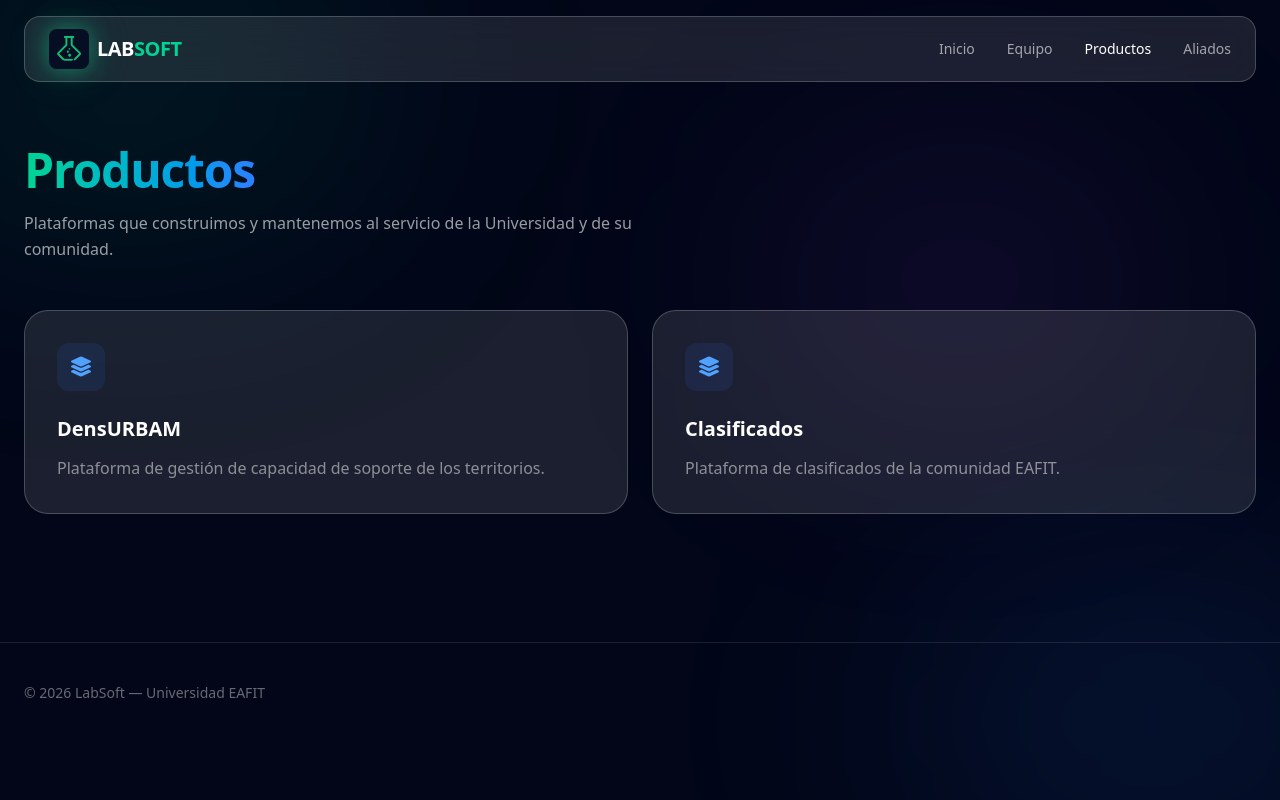
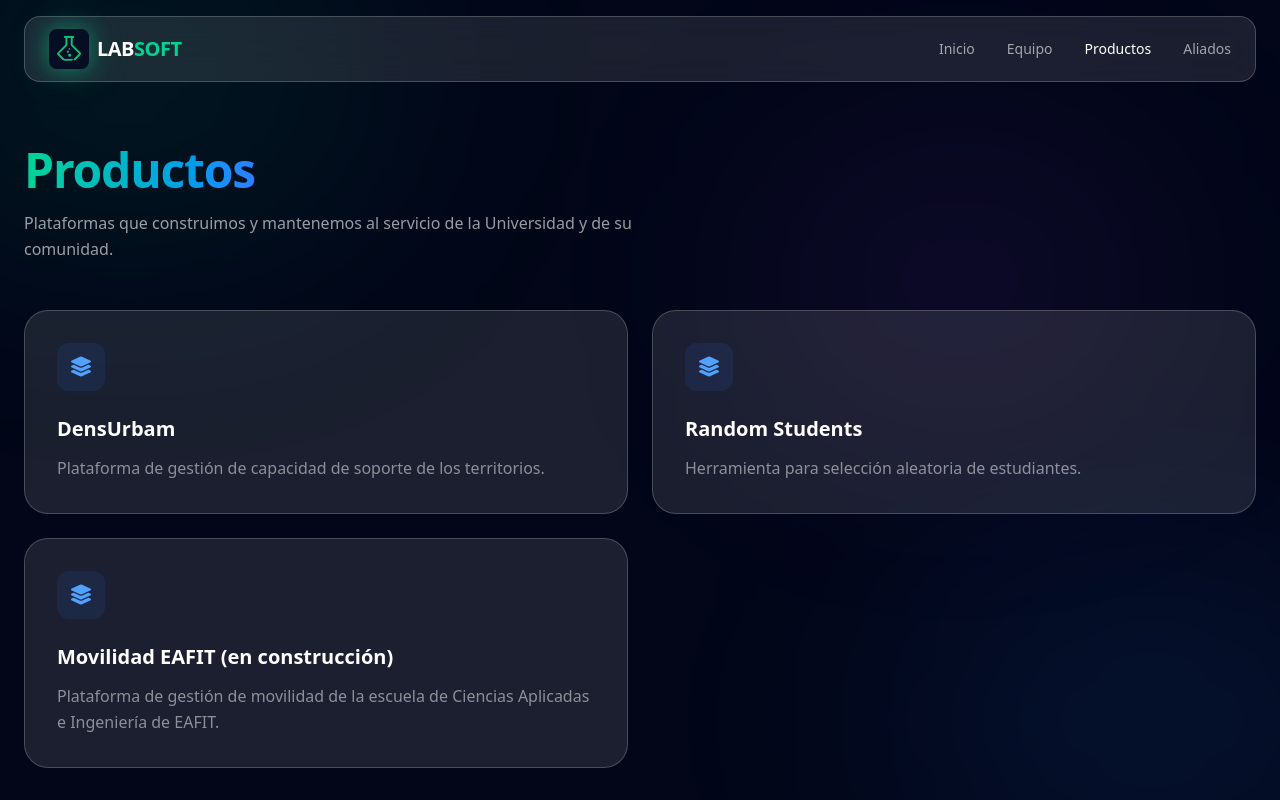
Before and after one commit to danielgara/labsoft-website, a Vue app: page /productos in a window 1280 px wide. Shown: the top 800 px of the page. Built offline with nearby package versions, Linux system fonts and the light colour scheme.

Commit message:
refactor: update interface imports and remove unused interface files

```diff
--- a/src/features/home/views/AllyIndexView.vue
+++ b/src/features/home/views/AllyIndexView.vue
@@ -1,7 +1,7 @@
 <script setup lang="ts">
 // internal application code imports
 import PageHeading from '@/shared/components/PageHeading.vue';
-import type AllyInterface from '@/shared/interfaces/AllyInterface';
+import type AllyInterface from '@/features/home/interfaces/AllyInterface';
 
 // constants
 const allies: AllyInterface[] = [
--- a/src/features/home/views/ProductIndexView.vue
+++ b/src/features/home/views/ProductIndexView.vue
@@ -1,17 +1,21 @@
 <script setup lang="ts">
 // internal application code imports
 import PageHeading from '@/shared/components/PageHeading.vue';
-import type ProductInterface from '@/shared/interfaces/ProductInterface';
+import type ProductInterface from '@/features/home/interfaces/ProductInterface';
 
 // constants
 const products: ProductInterface[] = [
   {
-    name: 'DensURBAM',
+    name: 'DensUrbam',
     description: 'Plataforma de gestión de capacidad de soporte de los territorios.',
   },
   {
-    name: 'Clasificados',
-    description: 'Plataforma de clasificados de la comunidad EAFIT.',
+    name: 'Random Students',
+    description: 'Herramienta para selección aleatoria de estudiantes.',
+  },
+  {
+    name: 'Movilidad EAFIT (en construcción)',
+    description: 'Plataforma de gestión de movilidad de la escuela de Ciencias Aplicadas e Ingeniería de EAFIT.',
   },
 ];
 </script>
--- a/src/features/home/views/TeamIndexView.vue
+++ b/src/features/home/views/TeamIndexView.vue
@@ -1,7 +1,7 @@
 <script setup lang="ts">
 // internal application code imports
 import PageHeading from '@/shared/components/PageHeading.vue';
-import type TeamMemberInterface from '@/shared/interfaces/TeamMemberInterface';
+import type TeamMemberInterface from '@/features/home/interfaces/TeamMemberInterface';
 
 // constants
 const team: TeamMemberInterface[] = [
```
Also changed, not shown: src/features/home/interfaces/AllyInterface.ts (renamed from src/shared/interfaces/AllyInterface.ts), src/features/home/interfaces/ProductInterface.ts (renamed from src/shared/interfaces/ProductInterface.ts), src/features/home/interfaces/TeamMemberInterface.ts (renamed from src/shared/interfaces/TeamMemberInterface.ts).
